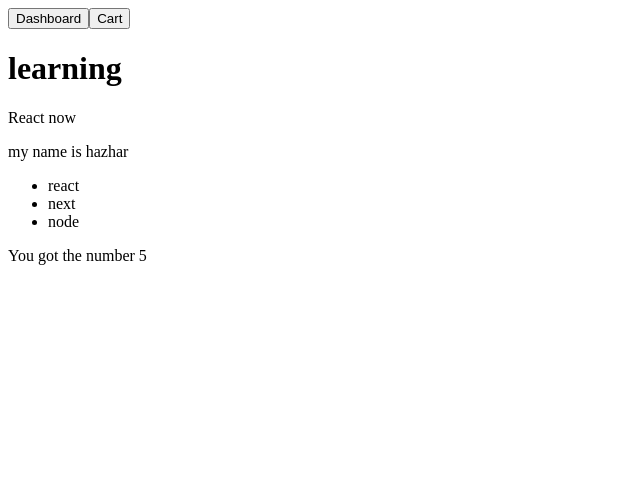
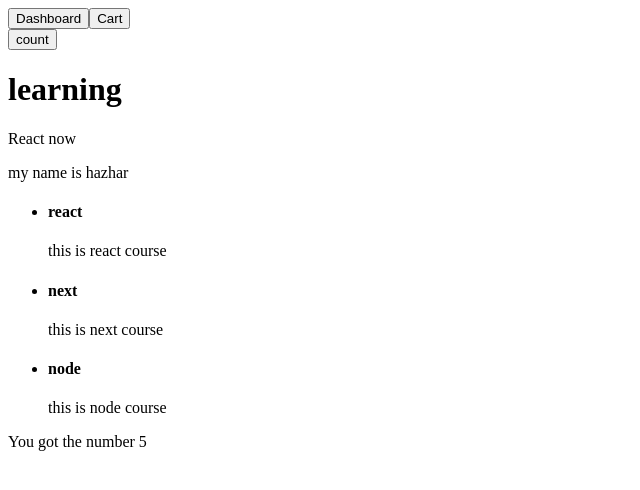
Before and after one commit to hazharmaroufi/react-v1, a React (Vite) app: page / in a window 1280 px wide. Shown: the top 490 px of the page, without its empty margins (0-640 px from the left). Built offline with nearby package versions, Linux system fonts and the light colour scheme.

Commit message:
practice events

```diff
--- a/src/App.jsx
+++ b/src/App.jsx
@@ -2,11 +2,13 @@ import Dice from "./Dice.jsx";
 import Header from "./Header.jsx";
 import CourseList from "./CourseList.jsx";
 import InfoCard from "./InfoCard.jsx";
+import Counter from "./Counter.jsx";
 
 function App() {
   return (
     <>
       <Header />
+      <Counter />
       <InfoCard title="learning" desc="React now" />
       <CourseList />
       <Dice />
--- /dev/null
+++ b/src/Counter.jsx
@@ -0,0 +1,8 @@
+function Counter() {
+  const countHandler = () => {
+    console.log("count");
+  };
+  return <button onClick={countHandler}>count</button>;
+}
+
+export default Counter;
--- /dev/null
+++ b/src/CourseCard.jsx
@@ -0,0 +1,10 @@
+function CourseCard({ data: { name, desc } }) {
+  return (
+    <li>
+      <h4>{name}</h4>
+      <p>{desc}</p>
+    </li>
+  );
+}
+
+export default CourseCard;
--- a/src/CourseList.jsx
+++ b/src/CourseList.jsx
@@ -1,14 +1,16 @@
+import CourseCard from "./CourseCard";
+
 function CourseList() {
   const courses = [
-    { id: 1, name: "react" },
-    { id: 2, name: "next" },
-    { id: 3, name: "node" },
+    { id: 1, name: "react", desc: "this is react course" },
+    { id: 2, name: "next", desc: "this is next course" },
+    { id: 3, name: "node", desc: "this is node course" },
   ];
   return (
     <>
       <ul>
         {courses.map((course) => (
-          <li key={course.id}>{course.name}</li>
+          <CourseCard key={course.key} data={course} />
         ))}
       </ul>
     </>
```
Also changed, not shown: 1 other file (tests, documents, lock files or other folders).
